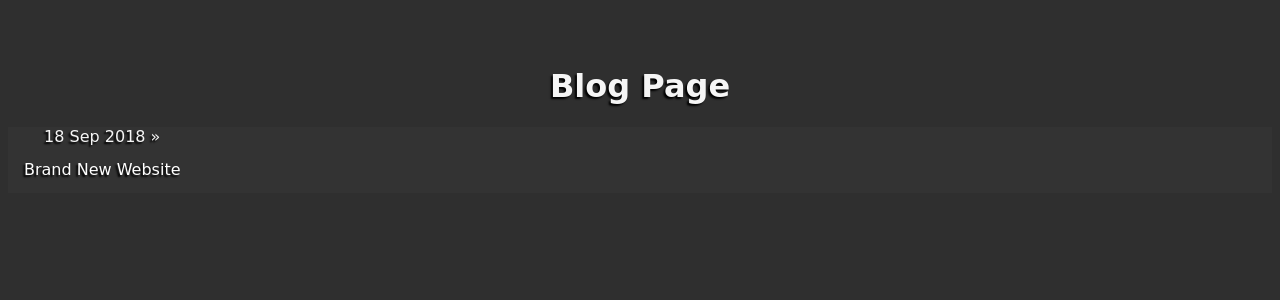
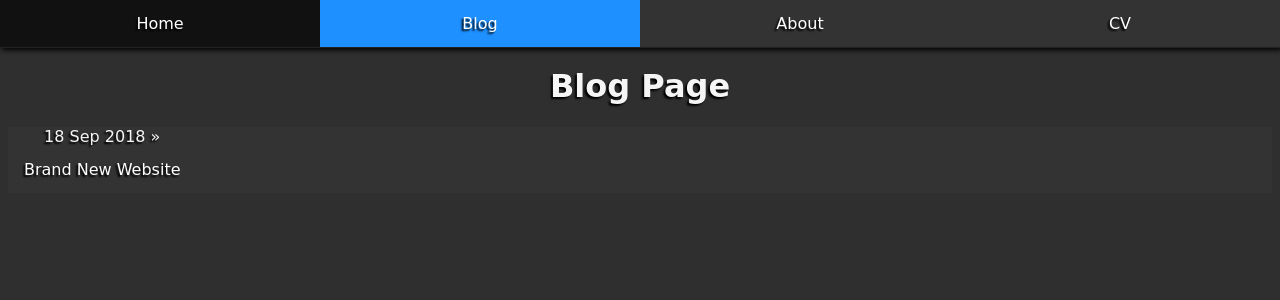
Before and after one commit to lemueldls/lemueld6200.github.io, a Jekyll site: the page built from blog/index.html, in a window 1280 px wide. Shown: the top 300 px of the page. Built offline with Jekyll 4.4.1, drawn with Linux system fonts in a browser that asks for light colours; the list of posts is cut into pages by our own code.

Commit message:
Update index.html

```diff
--- a/blog/index.html
+++ b/blog/index.html
@@ -3,6 +3,14 @@ layout: default
 title: Blog Page
 ---
 
+<nav>
+	<ul class="menu">
+		<li><a href="/">Home</a></li>
+	    	<li><a class="active" href="/blog">Blog</a></li>
+	    	<li><a href="/about">About</a></li>
+	    	<li><a href="/cv">CV</a></li>
+	</ul>
+</nav>
 <h1>{{ page.title }}</h1>
 <ul class="posts">
 	{% for post in site.posts %}
```
